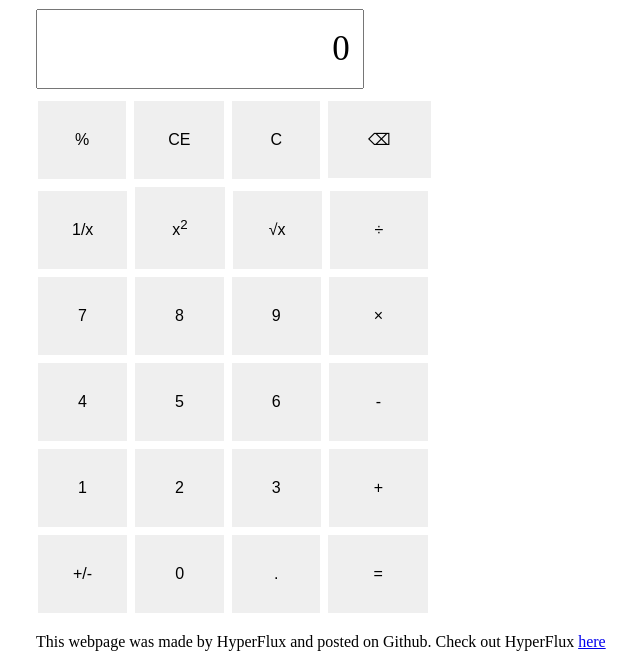
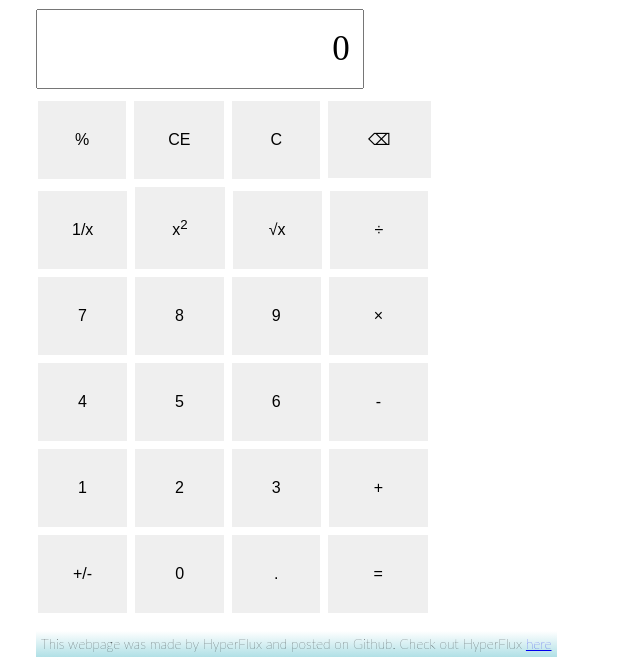
Before and after one commit to united-geekdom/HTML-GUI-Calculator, a plain HTML site: page HTMLCalculator.html in a window 1280 px wide. Shown: the part 129-800 px from the top of the page, without its empty margins (22-662 px from the left). Drawn offline with Linux system fonts and the light colour scheme.

Commit message:
Update HTMLCalculator.html

```diff
--- a/HTMLCalculator.html
+++ b/HTMLCalculator.html
@@ -495,6 +495,6 @@
       <button type="button" class="divbutton" onclick="equalsbutton()">=</button>
     </div>
     <p id="bufftext" style="display: none">nononono</p>
-    <p>This webpage was made by HyperFlux and posted on Github. Check out HyperFlux <a href="https://www.github.com/HyperFluxYT">here</a></p>
+    <p class="cite">This webpage was made by HyperFlux and posted on Github. Check out HyperFlux <a href="https://www.github.com/HyperFluxYT">here</a></p>
   </body>
 </html>
```
